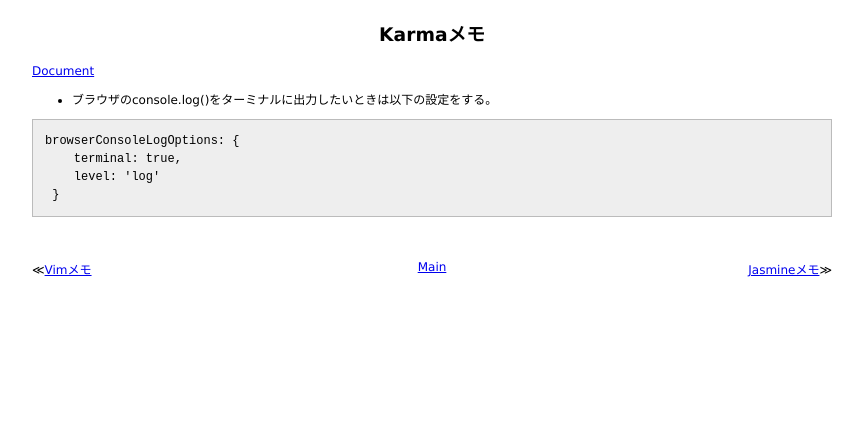
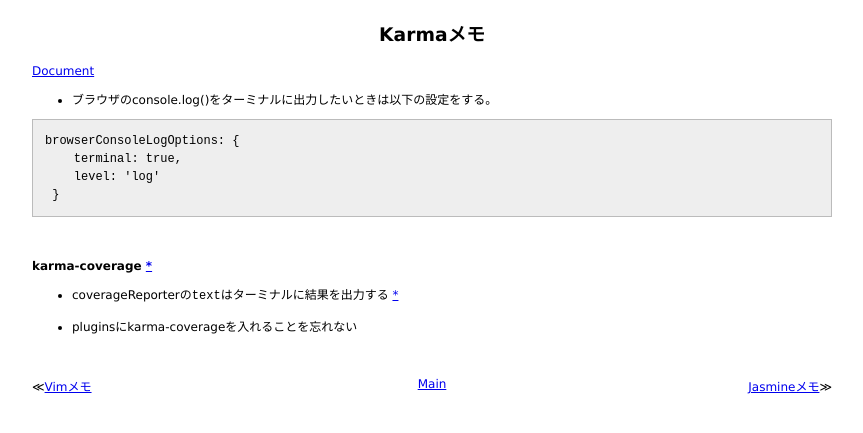
Before and after one commit to 38elements/38elements.github.com, a Jekyll site: the page built from _posts/2017-03-09-karma.md, in a window 1280 px wide. Shown: the top 433 px of the page, without its empty margins (208-1071 px from the left). Built offline with Jekyll 4.4.1, drawn with Linux system fonts in a browser that asks for light colours.

Commit message:
Update 2017-03-09-karma.md

````diff
--- a/_posts/2017-03-09-karma.md
+++ b/_posts/2017-03-09-karma.md
@@ -13,3 +13,11 @@ browserConsoleLogOptions: {
     level: 'log'
  }
 ```
+
+<br>
+
+#### karma-coverage [\*](https://github.com/karma-runner/karma-coverage)
+
+* coverageReporterの`text`はターミナルに結果を出力する [\*](https://github.com/karma-runner/karma-coverage/blob/master/docs/configuration.md#configuration)
+
+* pluginsにkarma-coverageを入れることを忘れない
````
